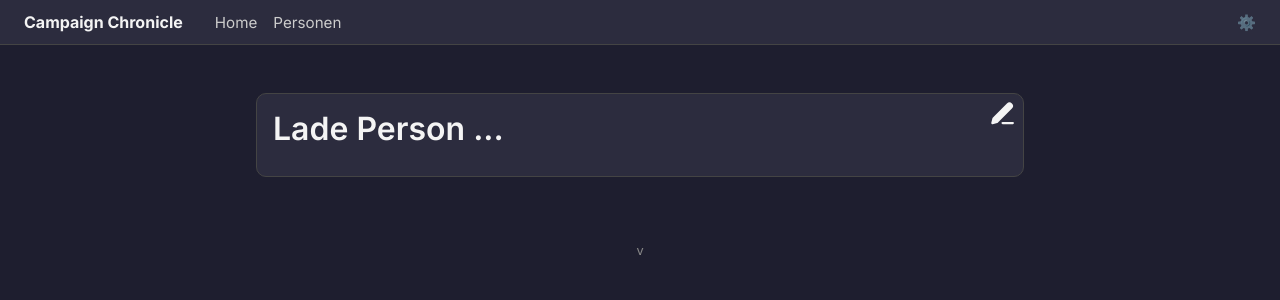
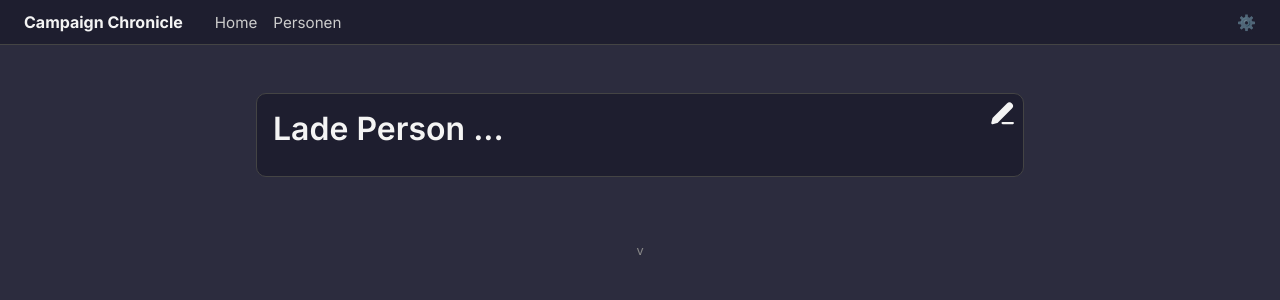
Before and after one commit to hendriksbot/CampaignChronicle, a Python web app: template src/app/templates/person.html in a window 1280 px wide. Shown: the top 300 px of the page. Run offline with Jinja, Linux system fonts and the light colour scheme; the template is opened without the code that fills it, so the values that code supplies are empty; some libraries are stand-ins or nearby versions.

Commit message:
increase test contrast
- based on lighthouse analysis

```diff
--- a/src/app/static/css/markdown_editor.css
+++ b/src/app/static/css/markdown_editor.css
@@ -15,10 +15,18 @@
 
   border-radius: 0.5rem;
 
-  background: var(--background-object-color);
+  background: var(--surface-color-snd);
   border-bottom: 1px solid var(--border-color);
   margin-bottom: 0;
   border-radius: 6px 6px 0 0;
+}
+
+.editor-tabs .tab {
+  background: var(--surface-color-snd);
+}
+
+.editor-tabs .tab.active {
+  background: var(--surface-color-prime);
 }
 
 .editor-toolbar {
@@ -78,7 +86,7 @@
 
   min-width: 180px;
 
-  background: var(--background-object-color);
+  background: var(--surface-color-prime);
 
   border: 1px solid var(--border-color);
   border-radius: 0.5rem;
@@ -111,7 +119,6 @@
 
 .editor-container {
   min-height: 450px;
-  background: var(--background-object-color);
   overflow: hidden;
   border: 1px solid var(--border-color);
   border-top: none;
@@ -124,7 +131,7 @@
   border: none;
   padding: 1rem;
   box-sizing: border-box;
-  background: #1e1e2f;
+  background: var(--surface-color-prime);
 }
 
 .editor-input {
--- a/src/app/static/css/modal.css
+++ b/src/app/static/css/modal.css
@@ -18,7 +18,7 @@
 
 /* Box */
 .modal-content {
-  background: var(--background-object-color);
+  background: var(--background-color);
   padding: 1.5rem;
   border-radius: 12px;
   width: 90%;
@@ -35,7 +35,7 @@
 .modal-close {
   background: none;
   border: none;
-  color: #ccc;
+  color: var(--text-color);
   font-size: 1.2rem;
   cursor: pointer;
 }
@@ -59,16 +59,16 @@
   font-weight: 600;
   text-transform: uppercase;
   letter-spacing: 0.06em;
-  color: #f4f4f4;
+  color: var(--text-color);
 }
 
 .modal-body input {
   width: 100%;
   padding: 0.5rem;
   border-radius: 6px;
-  border: 1px solid #555;
-  background: #1e1e2f;
-  color: #fff;
+  border: 1px solid var(--border-color);
+  background: var(--surface-color-snd);
+  color: var(--text-color);
 }
 
 /* Footer */
--- a/src/app/static/css/people.css
+++ b/src/app/static/css/people.css
@@ -10,7 +10,7 @@
   text-decoration: none;
   color: inherit;
 
-  background-color: var(--background-object-color);
+  background-color: var(--surface-color-prime);
   border: 1px solid var(--border-color);
   border-radius: 10px;
   padding: 1rem;
--- a/src/app/static/css/person.css
+++ b/src/app/static/css/person.css
@@ -1,5 +1,5 @@
 .person-container {
-  background-color: var(--background-object-color);
+  background-color: var(--surface-color-prime);
   border: 1px solid var(--border-color);
   border-radius: 10px;
   padding: 1rem;
--- a/src/app/static/css/style.css
+++ b/src/app/static/css/style.css
@@ -1,10 +1,12 @@
 :root {
   --text-color: #f4f4f4;
-  --error: #aa5555;
+  --error: #783a3a;
   --border-color: #444;
-  --btn-primary-color: #5c7cfa;
+  --btn-primary-color: #4060dd;
   --btn-primary-hover-color: #4c6ef5;
-  --background-object-color: #2c2c3e;
+  --surface-color-prime: #1e1e2f;
+  --surface-color-snd: #272736;
+  --background-color: #2c2c3e;
   --line-height: 1.6;
   --heading-line-height: 1.2;
 }
@@ -17,9 +19,12 @@
 }
 
 body {
-  background-color: #1e1e2f;
   font-family: "Inter", Arial, Helvetica, sans-serif;
   color: var(--text-color);
+  background-color: var(--background-color);
+  -webkit-font-smoothing: antialiased;
+  -moz-osx-font-smoothing: grayscale;
+  text-rendering: optimizeLegibility;
 }
 
 /* ==========================
@@ -110,7 +115,7 @@ li > ol {
 
 a {
   text-decoration: none;
-  color: var(--btn-primary-color);
+  color: var(--btn-primary-hover-color);
 }
 
 a:hover {
@@ -209,7 +214,7 @@ th {
 
 /* Cards */
 .card {
-  background-color: var(--background-object-color);
+  background-color: var(--surface-color-prime);
   padding: 1.5rem;
   border-radius: 10px;
   border: 1px solid var(--border-color);
@@ -251,7 +256,7 @@ th {
 
 .btn:hover {
   background-color: #2c2c3e;
-  border-color: #5c7cfa;
+  border-color: var(--btn-primary-color);
   text-decoration: none;
   color: var(--text-color);
 }
@@ -303,6 +308,15 @@ th {
   color: #888;
 }
 
+input {
+  outline: none;
+}
+
+input:focus-visible {
+  border-color: var(--btn-primary-hover-color);
+  box-shadow: 0 0 0 2px var(--btn-primary-hover-color);
+}
+
 input.error {
   border-color: var(--error);
   outline: none;
@@ -315,7 +329,7 @@ input.error {
   justify-content: space-between;
   align-items: center;
   padding: 0.75rem 1.5rem;
-  background-color: var(--background-object-color);
+  background-color: var(--surface-color-prime);
   border-bottom: 1px solid var(--border-color);
 }
 
@@ -412,11 +426,11 @@ input.error {
 }
 
 .tab.active {
-  border-color: #5c7cfa;
-  background: #1e1e2f;
+  border-color: var(--btn-primary-color);
+  background: var(--background-color);
   color: white;
 }
 
 .tab:hover {
-  border-color: #5c7cfa;
+  border-color: var(--btn-primary-color);
 }
```
